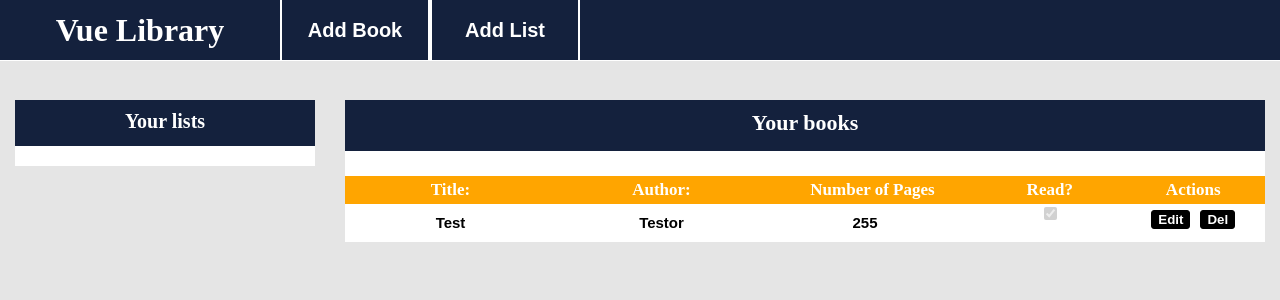
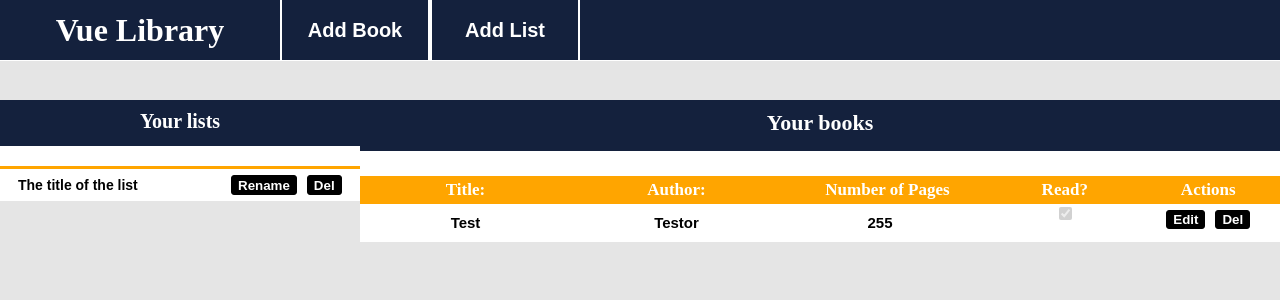
Before and after one commit to osechi3/library-project-vue, a Vue app: page / in a window 1280 px wide. Shown: the top 300 px of the page. Built offline with nearby package versions, Linux system fonts and the light colour scheme; no server answers.

Commit message:
Creating a basic structure for a list on the page

```diff
--- /dev/null
+++ b/src/components/List.vue
@@ -0,0 +1,51 @@
+<template>
+  <div id="container">
+    <input class="container-name" type="text" value="The title of the list">
+    <button class="btns">Rename</button>
+    <button class="btns">Del</button>
+  </div>
+</template>
+
+<script>
+export default {
+
+}
+</script>
+
+<style scoped>
+  #container {
+    display: flex;
+    align-items: center;
+
+    border-top: 3px solid orange;
+  }
+  .container-name {
+    width: 190px;
+    /* height: 15px; */
+    margin: 5px 10px 5px 10px;
+    padding: 0 5px;
+
+    font-size: 14px;
+    font-weight: bold;
+
+    border: 3px solid white;
+  }
+
+  .btns {
+    height: 20px;
+    margin: 0 5px;
+
+    font-weight: bold;
+    color: white;
+
+    border: none;
+    border: 1px solid black;
+    border-radius: 3px;
+    background-color: black;
+  }
+  .btns:hover {
+    color: black;
+
+    background-color: white;
+  }
+</style>
--- a/src/components/ListShelf.vue
+++ b/src/components/ListShelf.vue
@@ -4,20 +4,24 @@
       <h1 class="title">Your lists</h1>
     </div>
     <div id="container-body">
-
+      <app-list></app-list>
     </div>
   </div>
 </template>
 
 <script>
+import List from './List'
+
 export default {
-
+  components: {
+    appList: List
+  }
 }
 </script>
 
 <style scoped>
   #container {
-    width: 300px;
+    width: 360px;
     margin: 0 auto;
   }
   #container-head {
```
